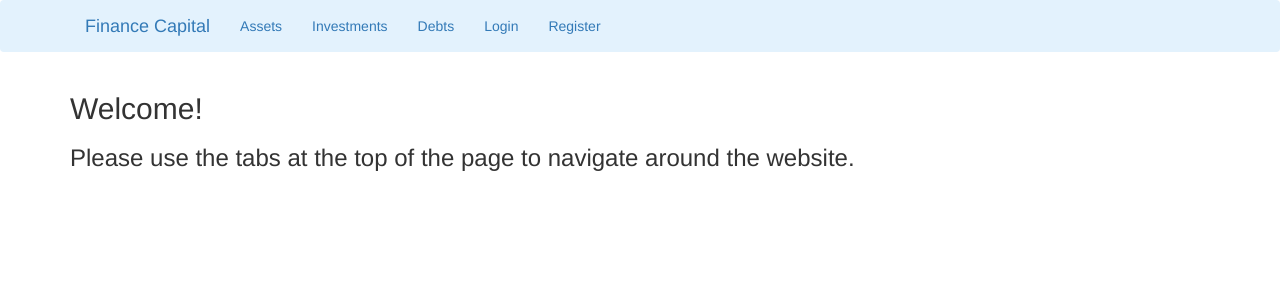
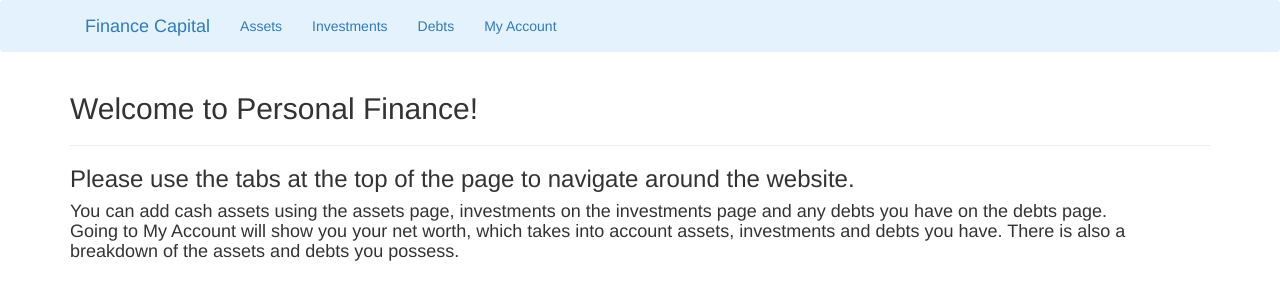
Before and after one commit to jagraj28/PersonalFinance, a Flask app: page / in a window 1280 px wide. Shown: the top 300 px of the page. Run offline with Flask 2, Linux system fonts and the light colour scheme; some libraries are stand-ins or nearby versions.

Commit message:
v2.3
Successfully implemented sqlalchemy using new class adding_assets. Next step is using database results to output to My Account page.

```diff
--- a/run.py
+++ b/run.py
@@ -1,8 +1,21 @@
 from flask import Flask, render_template, redirect, url_for, flash
 from forms import add_assets, add_investments, add_debts, LoginForm, RegistrationForm
+from flask_sqlalchemy import SQLAlchemy
+from flask_login import UserMixin
 
 app = Flask(__name__)
 app.config['SECRET_KEY'] = '5791628bb0b13ce0c676dfde280ba245'
+app.config['SQLALCHEMY_DATABASE_URI'] = 'sqlite:///site.db'
+db = SQLAlchemy(app)
+
+class adding_assets(db.Model, UserMixin):
+    id = db.Column(db.Integer, primary_key=True)
+    bank = db.Column(db.String(20), unique=True, nullable=False)
+    amount = db.Column(db.Integer, unique=True, nullable=False)
+    interest = db.Column(db.Integer, unique=True, nullable=False)
+
+    def __repr__(self):
+        return f"adding_assets('{self.bank}', '{self.amount}', '{self.interest}')"
 
 @app.route('/')
 @app.route('/home')
@@ -29,10 +42,17 @@ def login():
             flash('Login Unsuccessful. Please check username and password', 'danger')
     return render_template('login.html', title='Login', form=form)
 
+@app.route('/account', methods=['GET', 'POST'])
+def account():
+    return render_template('account.html')
+
 @app.route('/assets', methods=['GET', 'POST'])
 def assets():
     form = add_assets()
     if form.validate_on_submit():
+        asset = adding_assets(bank=form.bank.data, amount=form.amount.data, interest=form.interest.data)
+        db.session.add(asset)
+        db.session.commit()
         flash(f'Changes made saved!', 'success')
         return redirect(url_for('home'))
     else:
--- a/templates/account.html
+++ b/templates/account.html
@@ -23,9 +23,9 @@
             </thead>
             <tbody>
             <tr>
-                <td></td>
-                <td></td>
-                <td></td>
+                <td>{{ adding_assets.bank }}</td>
+                <td>{{ adding_assets.amount }}</td>
+                <td>{{ adding_assets.interest }}</td>
                 <td><input type='text'></td>
             </tr>
             <tr>
--- a/templates/assets.html
+++ b/templates/assets.html
@@ -5,7 +5,6 @@
         {{ form.hidden_tag() }}
         <fieldset class="form-group">
             <legend class="border-bottom mb-4">Add your cash assets here!</legend>
-
             <div class="form-group">
                 {{ form.bank.label(class="form-control-label") }}
                 {% if form.bank.errors %}
@@ -19,7 +18,6 @@
                     {{ form.bank(class="form-control form-control-lg") }}
                 {% endif %}
             </div>
-
             <div class="form-group">
                 {{ form.amount.label(class="form-control-label") }}
                 {% if form.amount.errors %}
@@ -33,7 +31,6 @@
                     {{ form.amount(class="form-control form-control-lg") }}
                 {% endif %}
             </div>
-
             <div class="form-group">
                 {{ form.interest.label(class="form-control-label") }}
                 {% if form.interest.errors %}
@@ -47,7 +44,6 @@
                     {{ form.interest(class="form-control form-control-lg") }}
                 {% endif %}
             </div>
-
         </fieldset>
         <div class="form-group">
             {{ form.submit(class="btn btn-outline-info") }}
--- a/templates/base.html
+++ b/templates/base.html
@@ -21,15 +21,13 @@
                 <li><a href="{{ url_for('assets') }}">Assets</a></li>
                 <li><a href="{{ url_for('investments') }}">Investments</a></li>
                 <li><a href="{{ url_for('debts') }}">Debts</a></li>
+                <li><a href="{{ url_for('account') }}">My Account</a></li>
             </ul>
-            <div class=" nav navbar-nav">
-                <li><a class="nav-item nav-link" href="{{ url_for('login') }}">Login</a></li>
-                <li><a class="nav-item nav-link" href="{{ url_for('register') }}">Register</a></li>
-            </div>
         </div>
         </div>
     </div>
     </nav>
-    {% block content %}{% endblock %}
+    {% block content %}
+    {% endblock %}
 </body>
 </html>
--- a/templates/debts.html
+++ b/templates/debts.html
@@ -5,7 +5,6 @@
         {{ form.hidden_tag() }}
         <fieldset class="form-group">
             <legend class="border-bottom mb-4">Add your debts here!</legend>
-
             <div class="form-group">
                 {{ form.debt_type.label(class="form-control-label") }}
                 {% if form.debt_type.errors %}
@@ -19,7 +18,6 @@
                     {{ form.debt_type(class="form-control form-control-lg") }}
                 {% endif %}
             </div>
-
             <div class="form-group">
                 {{ form.amount.label(class="form-control-label") }}
                 {% if form.amount.errors %}
@@ -33,7 +31,6 @@
                     {{ form.amount(class="form-control form-control-lg") }}
                 {% endif %}
             </div>
-
             <div class="form-group">
                 {{ form.interest.label(class="form-control-label") }}
                 {% if form.interest.errors %}
@@ -47,7 +44,6 @@
                     {{ form.interest(class="form-control form-control-lg") }}
                 {% endif %}
             </div>
-
         </fieldset>
         <div class="form-group">
             {{ form.submit(class="btn btn-outline-info") }}
--- a/templates/home.html
+++ b/templates/home.html
@@ -1,7 +1,13 @@
 {% extends 'base.html' %}
 {% block content %}
     <div class="container">
-        <h2>Welcome!</h2>
-        <h3>Please use the tabs at the top of the page to navigate around the website.<br>
-        </h3>
+        <h2>Welcome to Personal Finance!</h2>
+        <hr>
+        <h3>Please use the tabs at the top of the page to navigate around the website.</h3>
+        <h4>You can add cash assets using the assets page, investments on the investments page
+            and any debts you have on the debts page.
+            <br>
+            Going to My Account will show you your net worth, which takes into account assets, investments
+            and debts you have. There is also a breakdown of the assets and debts you possess.
+        </h4>
 {% endblock content %}
--- a/templates/investments.html
+++ b/templates/investments.html
@@ -5,7 +5,6 @@
         {{ form.hidden_tag() }}
         <fieldset class="form-group">
             <legend class="border-bottom mb-4">Add your investments here!</legend>
-
             <div class="form-group">
                 {{ form.institution.label(class="form-control-label") }}
                 {% if form.institution.errors %}
@@ -19,7 +18,6 @@
                     {{ form.institution(class="form-control form-control-lg") }}
                 {% endif %}
             </div>
-
             <div class="form-group">
                 {{ form.amount.label(class="form-control-label") }}
                 {% if form.amount.errors %}
@@ -33,7 +31,6 @@
                     {{ form.amount(class="form-control form-control-lg") }}
                 {% endif %}
             </div>
-
             <div class="form-group">
                 {{ form.growth.label(class="form-control-label") }}
                 {% if form.growth.errors %}
@@ -47,7 +44,6 @@
                     {{ form.growth(class="form-control form-control-lg") }}
                 {% endif %}
             </div>
-
             <div class="form-group">
                 {{ form.interest.label(class="form-control-label") }}
                 {% if form.interest.errors %}
@@ -61,7 +57,6 @@
                     {{ form.interest(class="form-control form-control-lg") }}
                 {% endif %}
             </div>
-
         </fieldset>
         <div class="form-group">
             {{ form.submit(class="btn btn-outline-info") }}
--- a/templates/register.html
+++ b/templates/register.html
@@ -62,8 +62,5 @@
             {{ form.submit(class="btn btn-outline-info") }}
         </div>
     </form>
-        <a class="text-muted">
-            Need An Account? <a class="ml-2" href="{{ url_for('register') }}">Sign Up Now</a>
-        </a>
 </div>
 {% endblock content %}
```
Also changed, not shown: site.db (added), templates/login.html (indentation only). Lines whose indentation alone changed are shown as unchanged.
